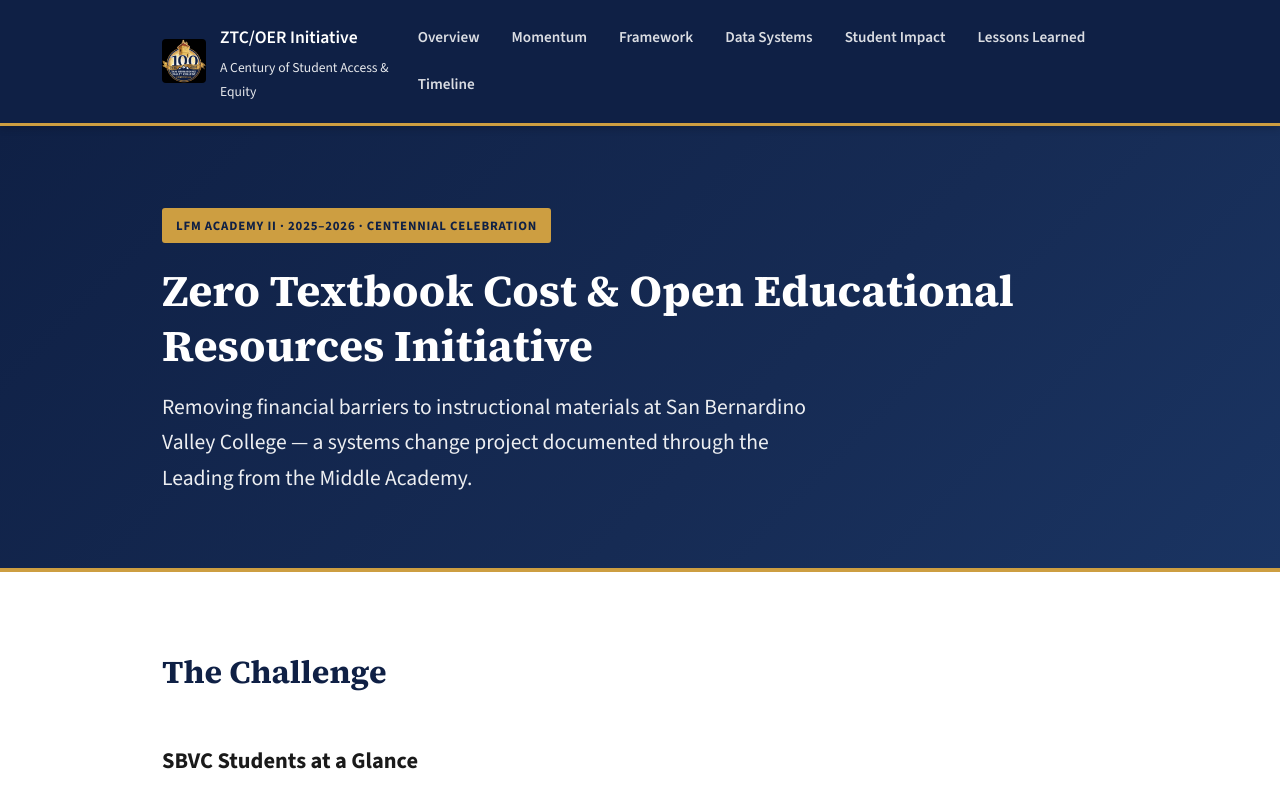
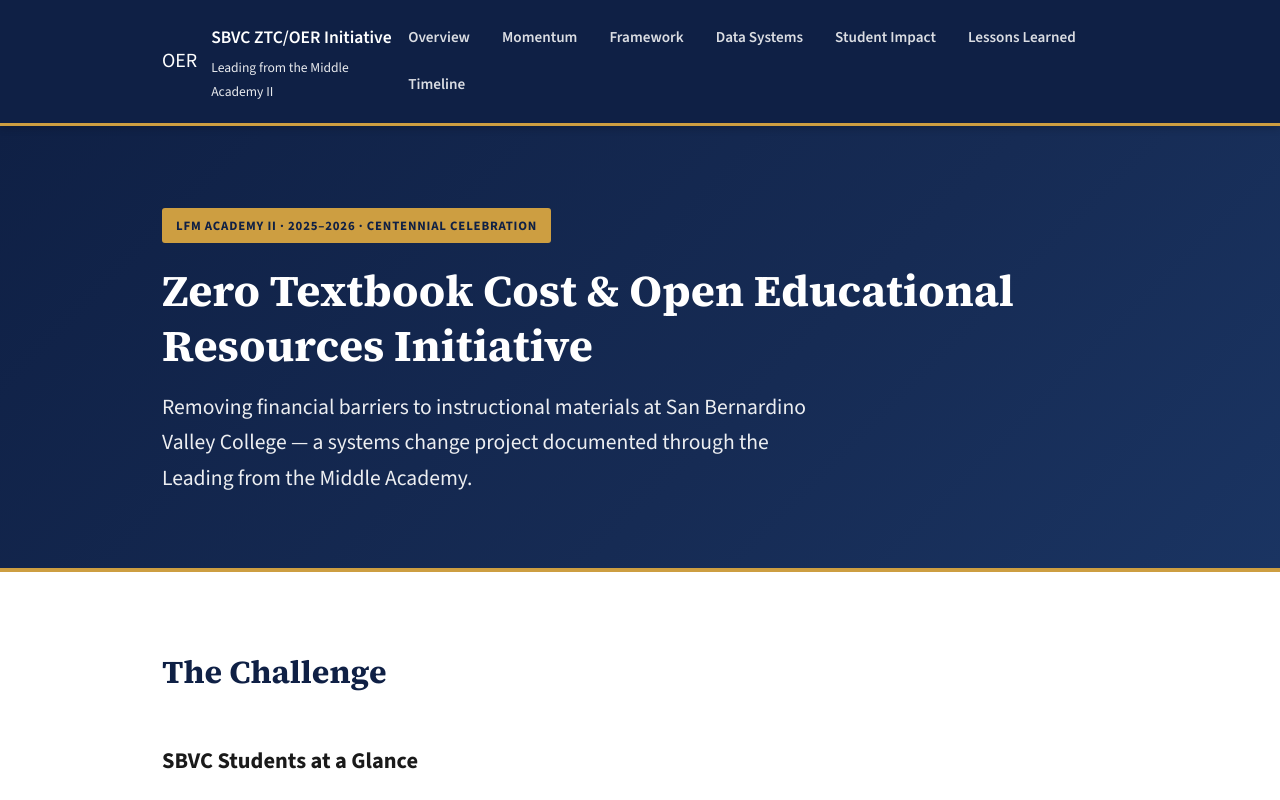
Before and after one commit to paleofatty/sbvc-oer-ztc, a Next.js app: page / in a window 1280 px wide. Shown: the top 800 px of the page. Built offline with nearby package versions, Linux system fonts and the light colour scheme.

Commit message:
Add Vercel Analytics

```diff
--- a/app/layout.js
+++ b/app/layout.js
@@ -1,5 +1,6 @@
 import './globals.css';
 import Link from 'next/link';
+import { Analytics } from "@vercel/analytics/next";
 
 export const metadata = {
   title: 'SBVC OER/ZTC Initiative',
@@ -10,17 +11,16 @@
   return (
     <html lang="en">
       <body>
-        <a href="#main-content" className="skip-nav">Skip to main content</a>
-        <header className="site-header" role="banner">
+        <header className="site-header">
           <div className="site-header-inner">
-            <Link href="/" className="brand" aria-label="SBVC ZTC/OER Initiative - Home">
-              <img src="/centennial-logo.png" alt="SBVC Centennial 1926-2026" style={{width: '44px', height: '44px', borderRadius: '4px'}} />
+            <Link href="/" className="brand">
+              <div className="brand-icon">OER</div>
               <div>
-                <span className="brand-text">ZTC/OER Initiative</span>
-                <span className="brand-sub">A Century of Student Access &amp; Equity</span>
+                <span className="brand-text">SBVC ZTC/OER Initiative</span>
+                <span className="brand-sub">Leading from the Middle Academy II</span>
               </div>
             </Link>
-            <nav className="site-nav" aria-label="Main navigation">
+            <nav className="site-nav">
               <Link href="/">Overview</Link>
               <Link href="/momentum">Momentum</Link>
               <Link href="/framework">Framework</Link>
@@ -31,16 +31,14 @@
             </nav>
           </div>
         </header>
-        <main id="main-content" role="main">
-          {children}
-        </main>
-        <footer className="site-footer" role="contentinfo">
+        {children}
+        <footer className="site-footer">
           <div className="page-container">
-            <img src="/centennial-logo.png" alt="" style={{width: '64px', height: '64px', marginBottom: '12px', opacity: 0.8}} aria-hidden="true" />
-            <p>San Bernardino Valley College &middot; <em>100 Years of Excellence</em> &middot; 1926&ndash;2026</p>
-            <p style={{marginTop: '4px', fontSize: '12px'}}>ZTC/OER Initiative &middot; Leading from the Middle Academy II &middot; A project of the Office of Instruction</p>
+            <p>San Bernardino Valley College &middot; ZTC/OER Initiative &middot; LFM Academy II &middot; 2025&ndash;2026</p>
+            <p style={{marginTop: '4px', fontSize: '12px'}}>This site documents the work of the SBVC LFM Task Force. For questions, contact the Office of Instruction.</p>
           </div>
         </footer>
+        <Analytics />
       </body>
     </html>
   );
--- a/package.json
+++ b/package.json
@@ -8,7 +8,8 @@
     "start": "next start"
   },
   "dependencies": {
-    "next": "^14.2.0",
+    "@vercel/analytics": "^2.0.1",
+    "next": "^16.2.0",
     "react": "^18.2.0",
     "react-dom": "^18.2.0"
   }
```
Also changed, not shown: 2 other files (tests, documents, lock files or other folders).
